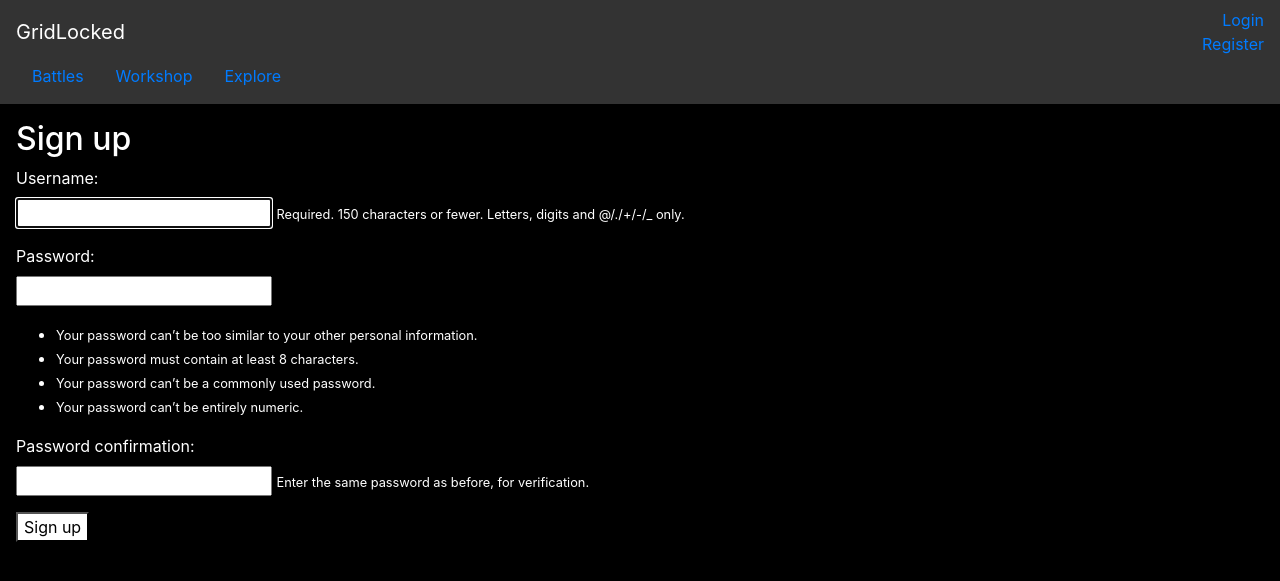
After one commit to ANDYDEARING/gridlocked, a Django app: page /register/ in a window 1280 px wide. The commit adds this page. Shown: the top 581 px of the page. Run offline with Django 3.2, Linux system fonts and the light colour scheme; some libraries are stand-ins or nearby versions.

Commit message:
adds initial registration page, with minimal functional styling

```diff
--- a/GridLocked/static/styles.css
+++ b/GridLocked/static/styles.css
@@ -22,8 +22,14 @@ body{
     text-align: right;
 }
 
+.login-register-block{
+    display: flex;
+    flex-direction: column;
+    text-align: right;
+}
+
 .login-form{
-    padding-left: 25px;
+    padding: 1rem;
 }
 
 .button{
@@ -34,4 +40,11 @@ body{
     .navigation-links{
         justify-content: space-between;
     }
+
+    .login-register-block{
+        flex-direction: row;
+    }
+    .login-link {
+        padding-left: .25rem;
+    }
 }
--- a/GridLocked/urls.py
+++ b/GridLocked/urls.py
@@ -26,6 +26,7 @@ urlpatterns = [
     path('admin/', admin.site.urls),
     path('login/', auth_views.LoginView.as_view(), name='login'),
     path('logout/', views.logout_view, name='logout'),
+    path('register/', views.register, name='register'),
 ]
 
 urlpatterns += [
--- a/GridLocked/views.py
+++ b/GridLocked/views.py
@@ -1,6 +1,7 @@
 from django.shortcuts import render, redirect
-from django.contrib.auth import logout
+from django.contrib.auth import logout, login, authenticate
 from django.contrib.auth.decorators import login_required
+from django.contrib.auth.forms import UserCreationForm
 
 @login_required(login_url='login')
 def battles(request):
@@ -29,3 +30,17 @@ def workshop(request):
 def logout_view(request):
     logout(request)
     return redirect('login')
+
+def register(request):
+    if request.method == 'POST':
+        form = UserCreationForm(request.POST)
+        if form.is_valid():
+            form.save()
+            username = form.cleaned_data.get('username')
+            raw_password = form.cleaned_data.get('password1')
+            user = authenticate(username=username, password=raw_password)
+            login(request, user)
+            return redirect('explore')
+    else:
+        form = UserCreationForm()
+    return render(request, 'registration/register.html', {'form': form})
--- a/templates/base.html
+++ b/templates/base.html
@@ -21,7 +21,10 @@
             <a href="{% url 'logout' %}">Logout</a>
           </div>
         {% else %}
-          <a href="{% url 'login' %}">Login</a>
+          <div class="login-register-block">
+            <a class="login-link" href="{% url 'login' %}">Login</a>
+            <a class="login-link" href="{% url 'register' %}">Register</a>
+          </div>
         {% endif %}
         <div class="navigation-links">
             <a class="nav-item nav-link" id="battles-link" href="{% url 'battles' %}">Battles</a>
--- /dev/null
+++ b/templates/registration/register.html
@@ -0,0 +1,23 @@
+{% extends 'base.html' %}
+
+{% block content %}
+<div class='login-form'>
+  <h2>Sign up</h2>
+  <form method="post">
+    {% csrf_token %}
+    {% for field in form %}
+      <p>
+        {{ field.label_tag }}<br>
+        {{ field }}
+        {% if field.help_text %}
+          <small>{{ field.help_text }}</small>
+        {% endif %}
+        {% for error in field.errors %}
+          <p>{{ error }}</p>
+        {% endfor %}
+      </p>
+    {% endfor %}
+    <button class="button" type="submit">Sign up</button>
+  </form>
+</div>
+{% endblock %}
```
